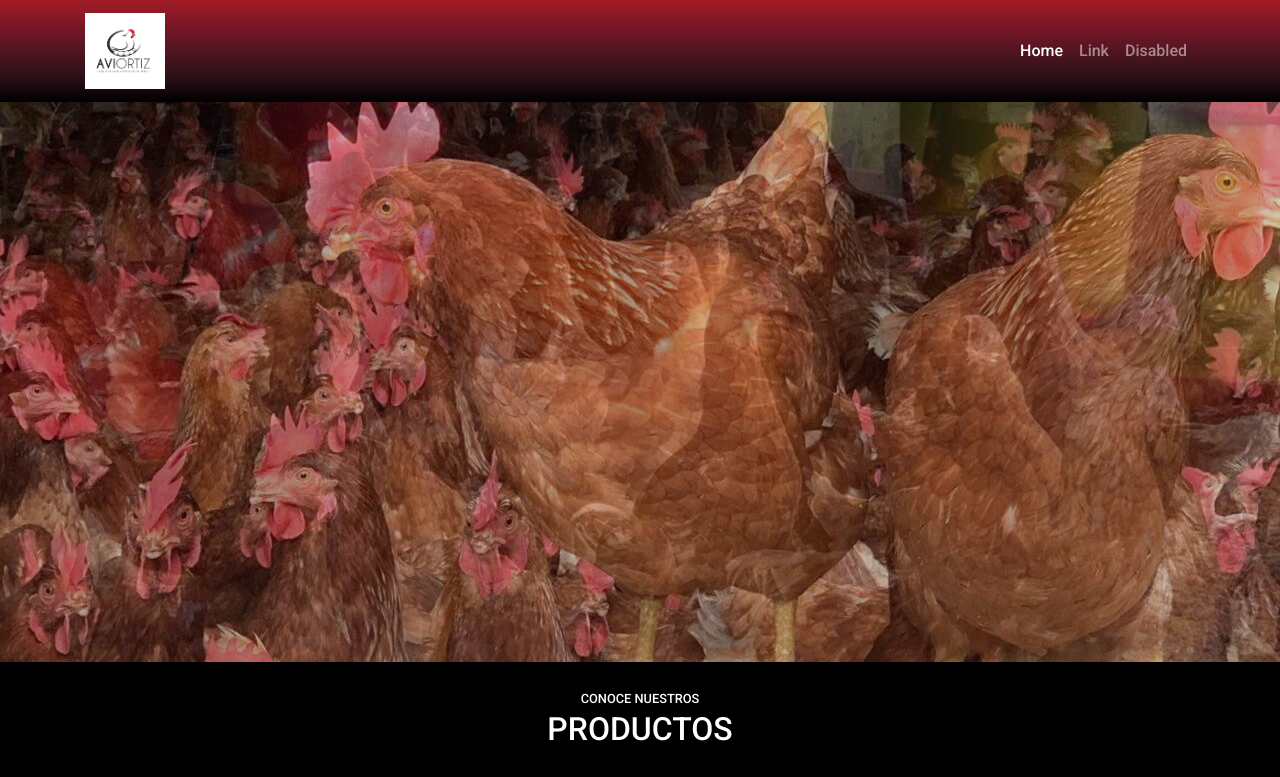
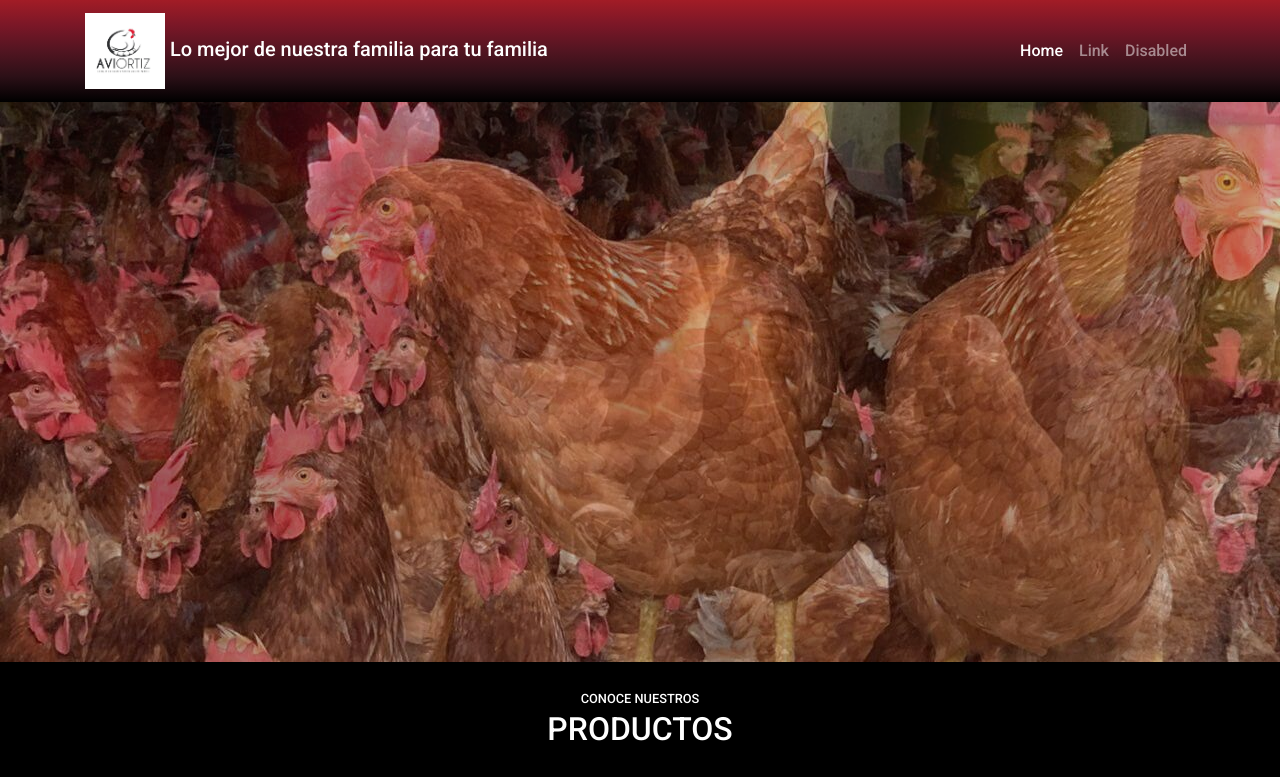
Before and after one commit to OKNoior/Aviortiz, a plain HTML site: page index.html in a window 1280 px wide. Shown: the top 777 px of the page. Drawn offline with nearby package versions, Linux system fonts and the light colour scheme.

Commit message:
Añadiendo frase

```diff
--- a/index.html
+++ b/index.html
@@ -18,7 +18,9 @@
         <div class="container">
           <a class="navbar-brand" href="#">
               <img src="./assets/images/Logo.jpeg" alt="Logo Aviortiz">
+              Lo mejor de nuestra familia para tu familia
           </a>
+
           <button class="navbar-toggler" type="button" data-toggle="collapse" data-target="#navbarSupportedContent" aria-controls="navbarSupportedContent" aria-expanded="false" aria-label="Toggle navigation">
             <span class="navbar-toggler-icon"></span>
           </button>
```
